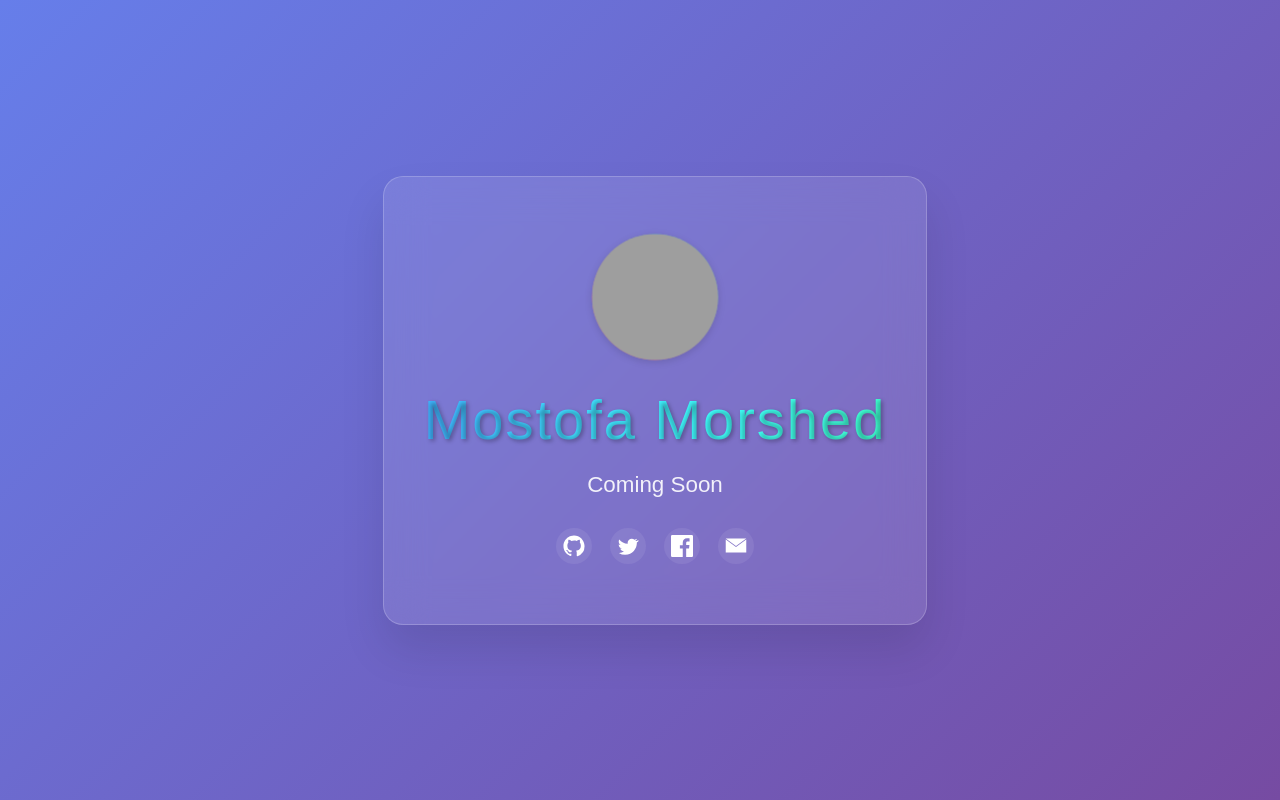
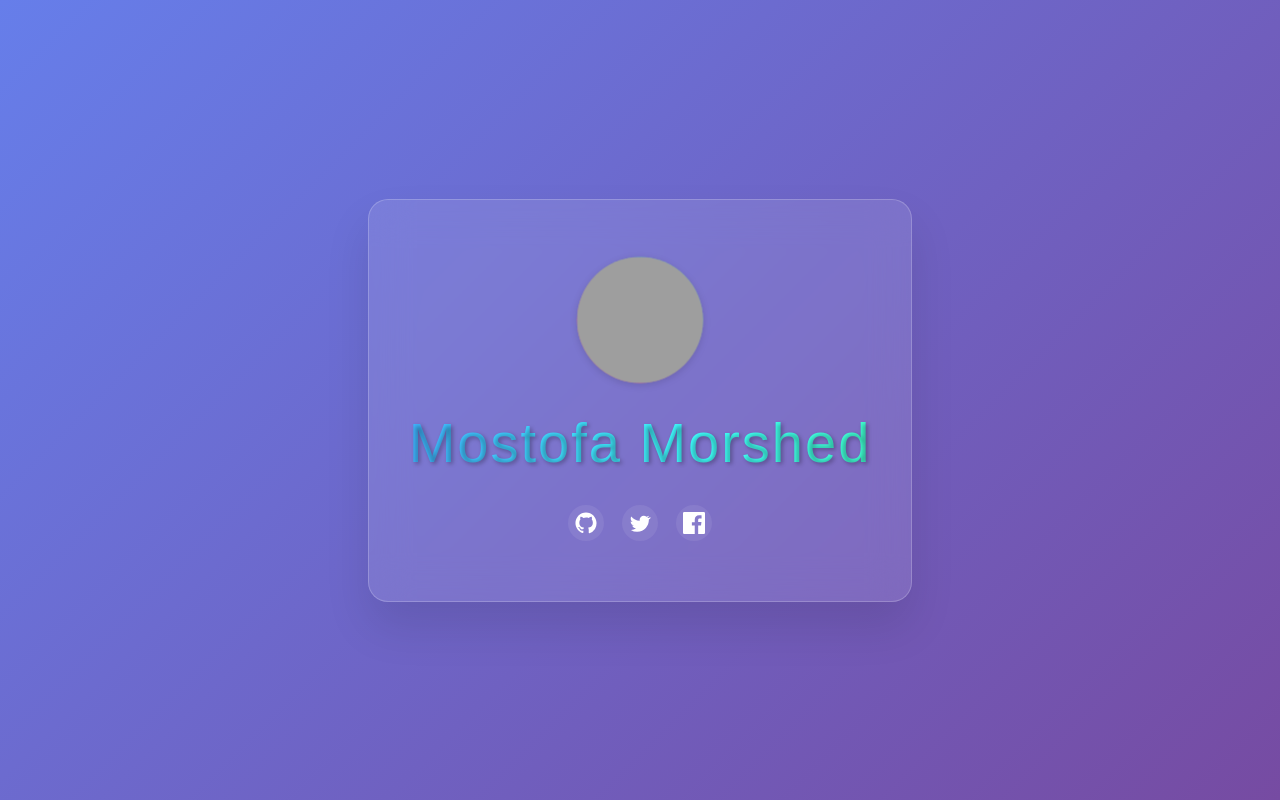
Before and after one commit to MostofaMorshedSayeem/MostofaMorshedSayeem.github.io, a plain HTML site: page index.html in a window 1280 px wide. Drawn offline with Linux system fonts and the light colour scheme; grey boxes are pictures that could not be loaded.

Commit message:
Remove animated particles and subtitle from homepage
Eliminated the animated background particles and the 'Coming Soon' subtitle from index.html for a cleaner layout. Also removed related CSS and the email social link.

```diff
--- a/index.html
+++ b/index.html
@@ -20,28 +20,6 @@
             align-items: center;
             justify-content: center;
             position: relative;
-        }
-
-        /* Animated background particles */
-        .particles {
-            animation: float 6s ease-in-out infinite;
-        }
-
-        .particle:nth-child(1) { width: 20px; height: 20px; left: 10%; animation-delay: 0s; }
-        .particle:nth-child(2) { width: 15px; height: 15px; left: 20%; animation-delay: 1s; }
-        .particle:nth-child(3) { width: 25px; height: 25px; left: 30%; animation-delay: 2s; }
-        .particle:nth-child(4) { width: 18px; height: 18px; left: 40%; animation-delay: 3s; }
-        .particle:nth-child(5) { width: 22px; height: 22px; left: 50%; animation-delay: 4s; }
-        .particle:nth-child(6) { width: 16px; height: 16px; left: 60%; animation-delay: 5s; }
-        .particle:nth-child(7) { width: 30px; height: 30px; left: 70%; animation-delay: 1.5s; }
-        .particle:nth-child(8) { width: 12px; height: 12px; left: 80%; animation-delay: 2.5s; }
-        .particle:nth-child(9) { width: 28px; height: 28px; left: 90%; animation-delay: 3.5s; }
-
-        @keyframes float {
-            0%, 100% { transform: translateY(100vh) rotate(0deg); opacity: 0; }
-            10% { opacity: 1; }
-            90% { opacity: 1; }
-            100% { transform: translateY(-100px) rotate(360deg); opacity: 0; }
         }
 
         /* Main container */
@@ -91,15 +69,6 @@
             letter-spacing: 2px;
         }
 
-        .subtitle {
-            font-size: 1.4em;
-            color: rgba(255, 255, 255, 0.9);
-            margin-bottom: 30px;
-            font-weight: 300;
-        }
-
-
-
         /* Social links */
         .social-links {
             margin-top: 30px;
@@ -139,10 +108,6 @@
                 font-size: 2.5em;
             }
 
-            .subtitle {
-                font-size: 1.2em;
-            }
-
             .avatar {
                 width: 100px;
                 height: 100px;
@@ -169,26 +134,12 @@
     </style>
 </head>
 <body>
-    <!-- Animated particles background -->
-    <div class="particles">
-        <div class="particle"></div>
-        <div class="particle"></div>
-        <div class="particle"></div>
-        <div class="particle"></div>
-        <div class="particle"></div>
-        <div class="particle"></div>
-        <div class="particle"></div>
-        <div class="particle"></div>
-        <div class="particle"></div>
-    </div>
-
     <!-- Main content -->
     <div class="container">
         <div class="avatar">
             <img src="https://avatars.githubusercontent.com/u/198875870?v=4" alt="Mostofa Morshed Sayeem" style="width:100%;height:100%;border-radius:50%;object-fit:cover;box-shadow:0 2px 8px rgba(0,0,0,0.15);" />
         </div>
-        <h1 class="glow">Mostofa Morshed </h1>
-        <p class="subtitle">Coming Soon</p>
+        <h1 class="glow">Mostofa Morshed</h1>
         <div class="social-links">
             <a href="https://github.com/smmmsmo" target="_blank" title="GitHub" aria-label="GitHub">
                 <svg width="22" height="22" fill="currentColor" viewBox="0 0 24 24"><path d="M12 .5C5.73.5.5 5.74.5 12.02c0 5.1 3.29 9.43 7.86 10.96.58.11.79-.25.79-.56 0-.28-.01-1.02-.02-2-3.2.7-3.88-1.54-3.88-1.54-.53-1.34-1.3-1.7-1.3-1.7-1.06-.72.08-.71.08-.71 1.17.08 1.78 1.2 1.78 1.2 1.04 1.78 2.73 1.27 3.4.97.11-.75.41-1.27.74-1.56-2.55-.29-5.23-1.28-5.23-5.7 0-1.26.45-2.29 1.19-3.1-.12-.29-.52-1.46.11-3.05 0 0 .97-.31 3.18 1.18a11.1 11.1 0 0 1 2.9-.39c.98 0 1.97.13 2.9.39 2.2-1.49 3.17-1.18 3.17-1.18.63 1.59.23 2.76.11 3.05.74.81 1.19 1.84 1.19 3.1 0 4.43-2.69 5.41-5.25 5.7.42.36.79 1.09.79 2.2 0 1.59-.01 2.87-.01 3.26 0 .31.21.68.8.56A11.52 11.52 0 0 0 23.5 12.02C23.5 5.74 18.27.5 12 .5z"/></svg>
@@ -199,14 +150,11 @@
             <a href="https://facebook.com/smmmsmo" target="_blank" title="Facebook" aria-label="Facebook">
                 <svg width="22" height="22" fill="currentColor" viewBox="0 0 24 24"><path d="M22.68 0H1.32A1.32 1.32 0 0 0 0 1.32v21.36A1.32 1.32 0 0 0 1.32 24h11.5v-9.29H9.69v-3.62h3.13V8.41c0-3.1 1.89-4.79 4.65-4.79 1.32 0 2.45.1 2.78.14v3.22h-1.91c-1.5 0-1.79.71-1.79 1.75v2.3h3.58l-.47 3.62h-3.11V24h6.09A1.32 1.32 0 0 0 24 22.68V1.32A1.32 1.32 0 0 0 22.68 0"/></svg>
             </a>
-            <a href="mailto:mostofa.sayeem@gmail.com" title="Email" aria-label="Email">
-                <svg width="22" height="22" fill="currentColor" viewBox="0 0 24 24"><path d="M12 13.065L.8 4.8V19.2h22.4V4.8L12 13.065zm11.2-9.265H.8l11.2 8.265L23.2 3.8z"/></svg>
-            </a>
         </div>
         </div>
         <script>
             // Console message for developers
-            console.log('🚀 Welcome to Mostofa Morshed Sayeem\'s website! Something amazing is coming soon...');
+            console.log('🚀 Welcome to Mostofa Morshed Sayeem\'s website!');
         </script>
 </body>
 </html>
```
